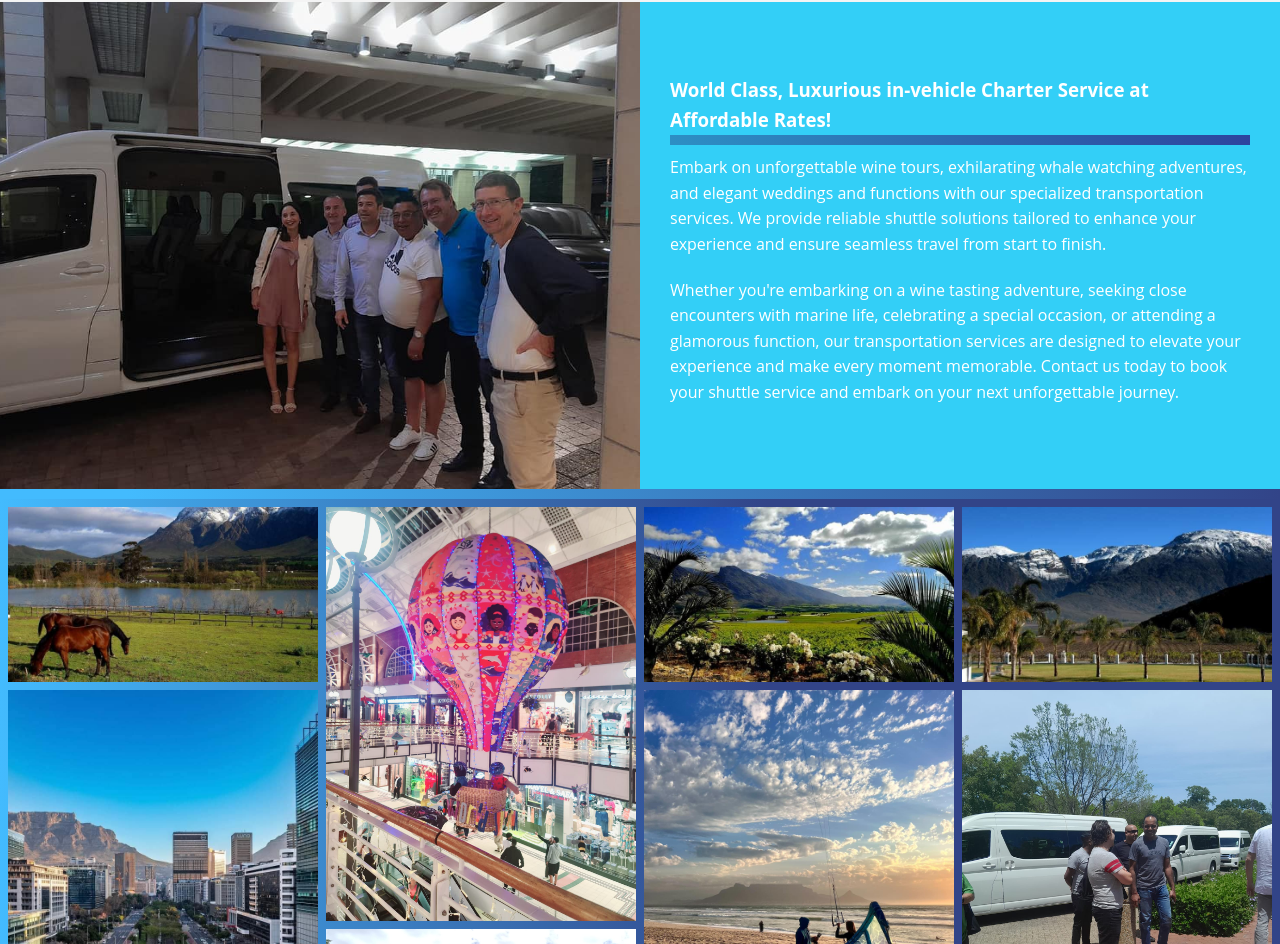
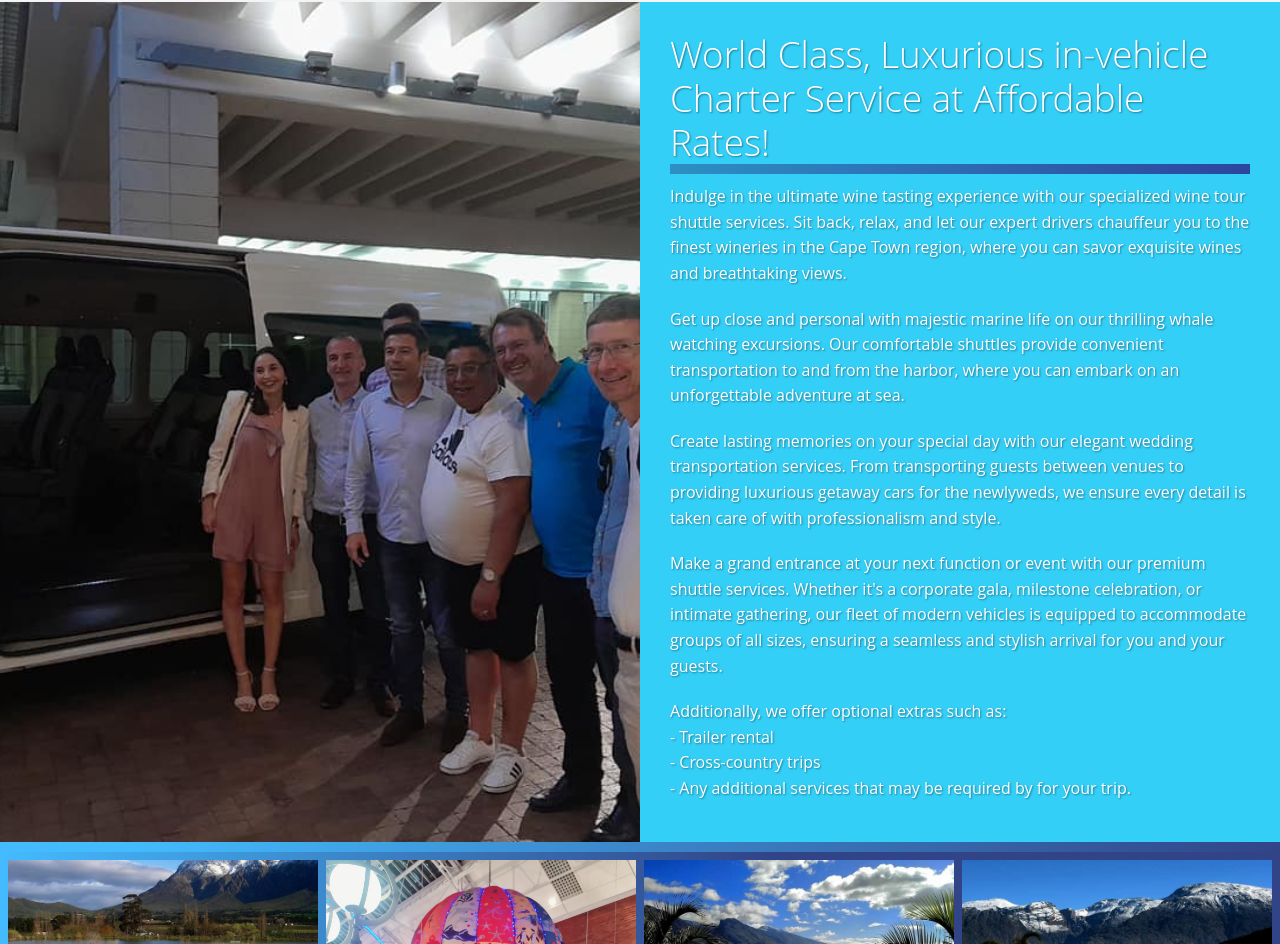
Before and after one commit to Defender0345/BJ-November-Shuttle, a Vue app: page / in a window 1280 px wide. Shown: the part 1856-2800 px from the top of the page. Built offline with nearby package versions, Linux system fonts and the light colour scheme.

Commit message:
Minor visual update, changed about section

```diff
--- a/index.html
+++ b/index.html
@@ -5,7 +5,7 @@
     <link rel="icon" href="/favicon.ico" />
     <meta name="viewport" content="width=device-width, initial-scale=1.0" />
     <script src="https://kit.fontawesome.com/76dfb23ec7.js" crossorigin="anonymous"></script>
-    <title>B.J November Tours</title>
+    <title>B.J November Charter Service</title>
   </head>
   <body>
     <div id="app"></div>
--- a/src/components/AboutComp.vue
+++ b/src/components/AboutComp.vue
@@ -10,20 +10,39 @@
       </div>
       <div class="column">
         <div class="column-2 bg-primary">
-          <h3>World Class, Luxurious in-vehicle Charter Service at Affordable Rates!</h3>
+          <h2>World Class, Luxurious in-vehicle Charter Service at Affordable Rates!</h2>
           <div class="line"></div>
+
           <p class="desc">
-            Embark on unforgettable wine tours, exhilarating whale watching adventures, and elegant
-            weddings and functions with our specialized transportation services. We provide reliable
-            shuttle solutions tailored to enhance your experience and ensure seamless travel from
-            start to finish.
+            Indulge in the ultimate wine tasting experience with our specialized wine tour shuttle
+            services. Sit back, relax, and let our expert drivers chauffeur you to the finest
+            wineries in the Cape Town region, where you can savor exquisite wines and breathtaking
+            views.
           </p>
           <p class="desc">
-            Whether you're embarking on a wine tasting adventure, seeking close encounters with
-            marine life, celebrating a special occasion, or attending a glamorous function, our
-            transportation services are designed to elevate your experience and make every moment
-            memorable. Contact us today to book your shuttle service and embark on your next
-            unforgettable journey.
+            Get up close and personal with majestic marine life on our thrilling whale watching
+            excursions. Our comfortable shuttles provide convenient transportation to and from the
+            harbor, where you can embark on an unforgettable adventure at sea.
+          </p>
+          <p class="desc">
+            Create lasting memories on your special day with our elegant wedding transportation
+            services. From transporting guests between venues to providing luxurious getaway cars
+            for the newlyweds, we ensure every detail is taken care of with professionalism and
+            style.
+          </p>
+          <p class="desc">
+            Make a grand entrance at your next function or event with our premium shuttle services.
+            Whether it's a corporate gala, milestone celebration, or intimate gathering, our fleet
+            of modern vehicles is equipped to accommodate groups of all sizes, ensuring a seamless
+            and stylish arrival for you and your guests.
+          </p>
+          <p class="desc">
+          Additionally, we offer optional extras such as:
+          <ul>
+            <li>- Trailer rental</li>
+            <li>- Cross-country trips</li>
+            <li>- Any additional services that may be required by for your trip.</li>
+          </ul>
           </p>
         </div>
       </div>
@@ -36,6 +55,17 @@
 
 .desc {
   margin: 10px 0 !important;
+  text-shadow: 1px 1px 2px rgba(0.1, 0.1, 0.1, 0.4);
+
+}
+
+ul{
+    text-shadow: 1px 1px 2px rgba(0.1, 0.1, 0.1, 0.4);
+  }
+
+h2 {
+  font-size: 2.3rem !important;
+  text-shadow: 1px 1px 2px rgba(0.15, 0.15, 0.15, 0.4);
 }
 
 .line {
--- a/src/components/NavbarComp.vue
+++ b/src/components/NavbarComp.vue
@@ -37,7 +37,7 @@
     align-items: center;
     justify-content: space-between;
     // flex-wrap: wrap;
-    background: #333 !important;
+    background: rgba(0.15, 0.15, 0.15, 0.4) !important;
     color: white;
     opacity: 0.8;
     width: 100%;
@@ -100,7 +100,7 @@
   left: 0;
   width: 100%;
   height: 100%;
-  background: rgba(0, 0, 0, 0.3);
+  background: rgba(0, 0, 0, 0.2);
 }
 
 .hero * {
```
